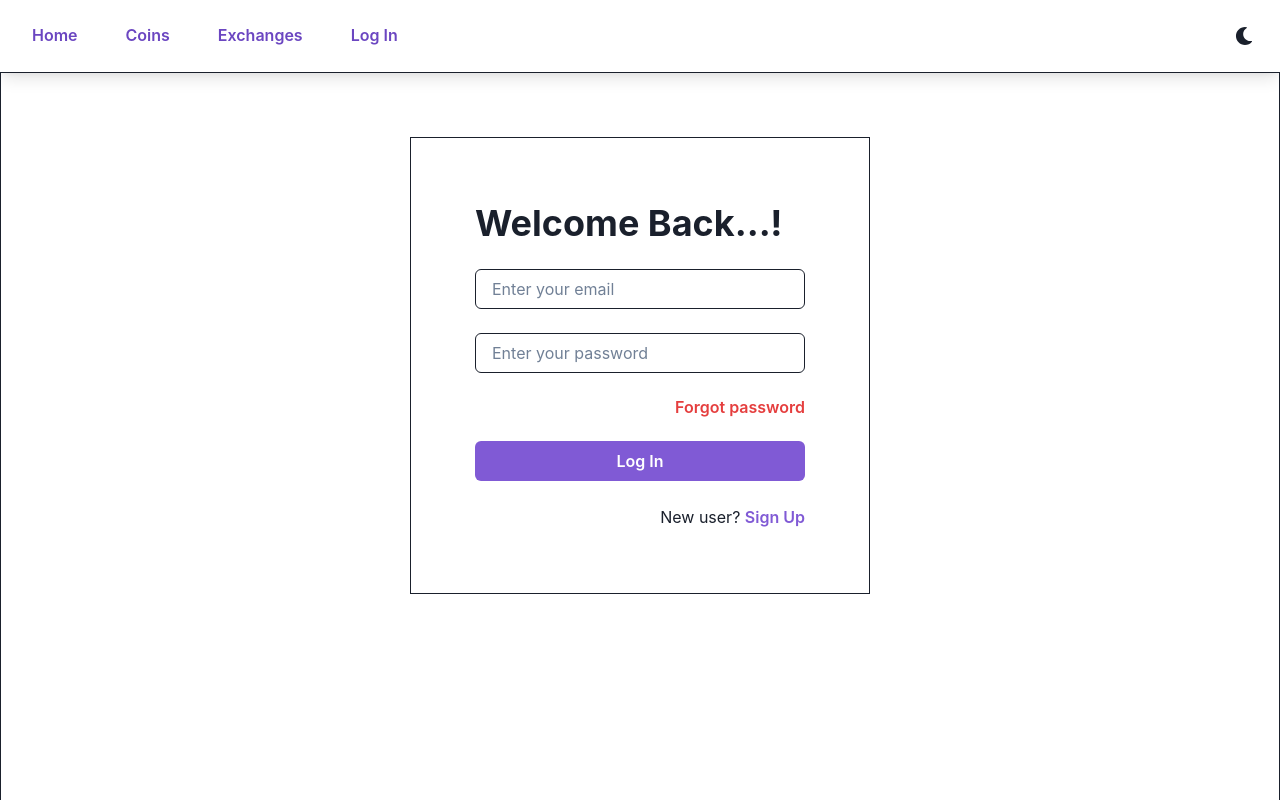
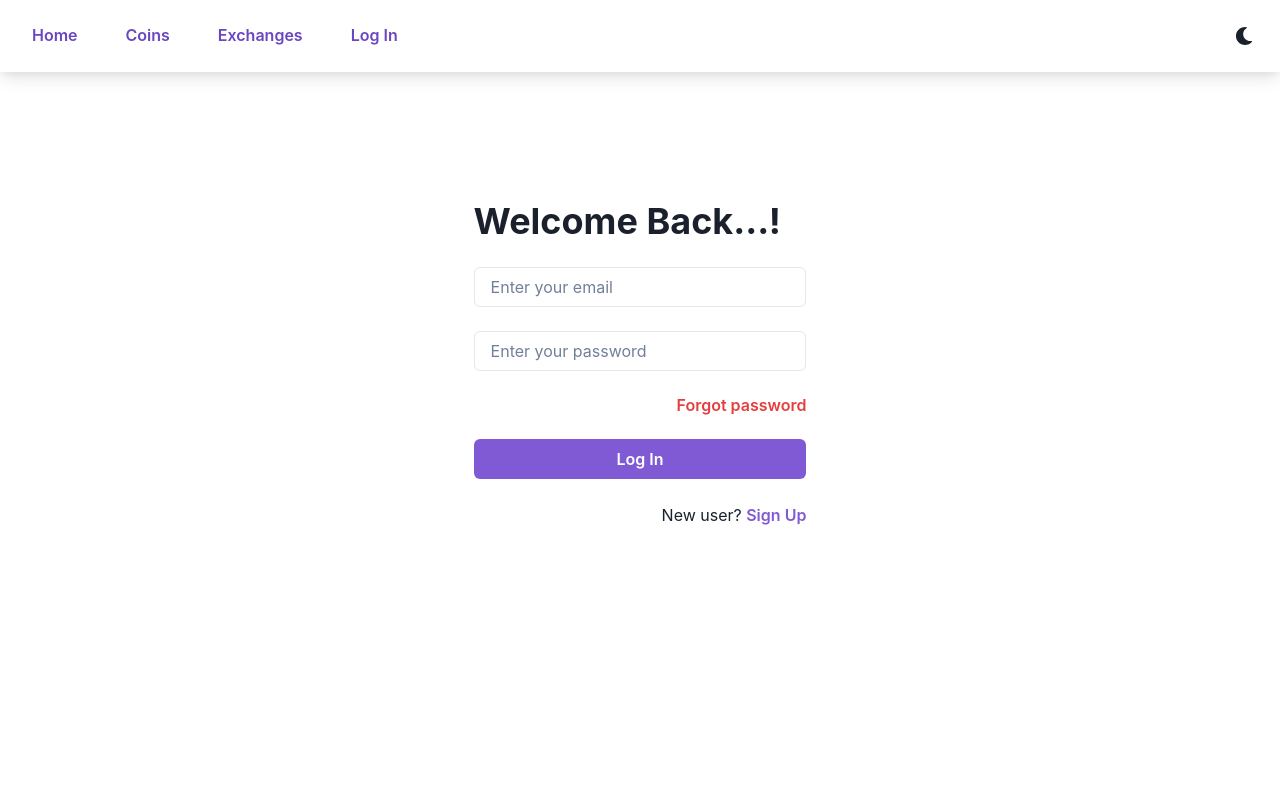
Before and after one commit to Yasssh-bombale/Crypto-app, a React (Create React App) app: page /login in a window 1280 px wide. Shown: the top 800 px of the page. Built offline with nearby package versions, Linux system fonts and the light colour scheme; a web font is replaced by a local one.

Commit message:
lastcommit

```diff
--- a/src/Components/CoinDetails.jsx
+++ b/src/Components/CoinDetails.jsx
@@ -34,7 +34,7 @@ const CoinDetails = () => {
 
   const params = useParams();
 
-  const btns = ['24h', '7d', '14d', '30d', '60', '200d', '1y', 'max'];
+  const btns = ['24h', '7d', '14d', '30d', '60d', '200d', '1y', 'max'];
 
   const switchChartsStats = key => {
     switch (key) {
--- a/src/Components/Header.jsx
+++ b/src/Components/Header.jsx
@@ -33,7 +33,13 @@ const Header = () => {
   };
 
   return (
-    <HStack shadow={'lg'} p={'4'} spacing={'4'}>
+    <HStack
+      shadow={'lg'}
+      p={'4'}
+      pl={['0', '4']}
+      pr={['0', '4']}
+      spacing={['1', '4']}
+    >
       <Button variant={'ghost'} colorScheme="purple">
         <Link to={'/'}>Home</Link>
       </Button>
--- a/src/Components/Home.jsx
+++ b/src/Components/Home.jsx
@@ -31,7 +31,7 @@ const Home = () => {
   return (
     <Box width={'full'} bgColor={'#E1E1E1'} minH={['110vh', '90vh']}>
       <Stack
-        // border={'1px solid'}
+        // border={'1px solid red'}
         width={'full'}
         direction={['column', 'row']}
         wrap={'wrap'}
@@ -39,7 +39,6 @@ const Home = () => {
       >
         <motion.div
           style={{
-            // border: '1px solid black',
             display: 'flex',
             alignItems: 'center',
             justifyContent: 'center',
@@ -58,11 +57,11 @@ const Home = () => {
             src={img1}
             w={['200', '450']}
             h={['200', '450']}
-            mr={['0', '20']}
+            // mr={['0', '20']}
             objectFit={'contain'}
           />
         </motion.div>
-        <VStack mt={['10', '0']} w={['full', '65%']}>
+        <VStack mt={['10', '0']} w={['full', '67%']}>
           {isAuthenticated ? (
             <Heading
               // border={'1px solid'}
@@ -81,6 +80,7 @@ const Home = () => {
             <Heading
               w={'full'}
               p={'4'}
+              // border={'1px solid'}
               size={['lg', 'xl']}
               textAlign={'center'}
               color={'#883AA8'}
--- a/src/Components/Login.jsx
+++ b/src/Components/Login.jsx
@@ -36,7 +36,7 @@ const Login = () => {
           withCredentials: true,
         }
       );
-      toast.success(data.msg);
+      toast.success('login Successfully');
       setisAuthenticated(true);
       setLoading(false);
     } catch (error) {
@@ -48,14 +48,20 @@ const Login = () => {
   };
   if (isAuthenticated) return <Navigate to={'/'} />;
   return (
-    <Container maxW={'container.xl'} p={'16'} h={'100vh'} border={'1px solid'}>
+    <Container
+      maxW={'container.xl'}
+      p={['4', '16']}
+      pt={['35%', '16']}
+      h={'100vh'}
+      // border={'1px solid'}
+    >
       <form onSubmit={submitHandler}>
         <VStack
           alignItems={'stretch'}
           spacing={'6'}
-          border={'1px solid'}
-          w={'40%'}
-          p={'16'}
+          // border={'1px solid'}
+          w={['full', '40%']}
+          p={['8', '16']}
           m={'auto'}
         >
           <Heading>Welcome Back...!</Heading>
--- a/src/Components/Register.jsx
+++ b/src/Components/Register.jsx
@@ -46,14 +46,20 @@ const Register = () => {
   };
   if (isRegistered) return <Navigate to={'/login'} />;
   return (
-    <Container maxW={'container.xl'} p={'16'} h={'100vh'} border={'1px solid'}>
+    <Container
+      maxW={'container.xl'}
+      p={['4', '16']}
+      pt={['35%', '16']}
+      h={'100vh'}
+      // border={'1px solid'}
+    >
       <form onSubmit={submitHandler}>
         <VStack
           alignItems={'stretch'}
           spacing={'6'}
-          border={'1px solid'}
-          w={'40%'}
-          p={'16'}
+          // border={'1px solid'}
+          w={['full', '40%']}
+          p={['8', '16']}
           m={'auto'}
         >
           <Avatar alignSelf={'center'} boxSize={'100'} />
```
Also changed, not shown: 1 other file (tests, documents, lock files or other folders).
